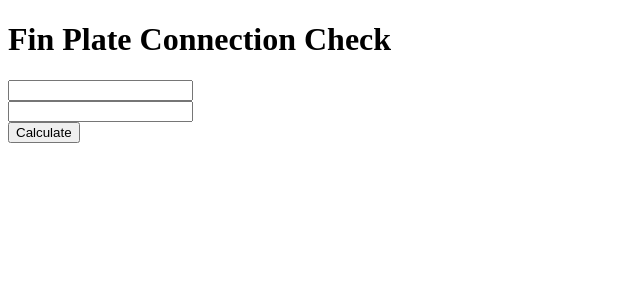
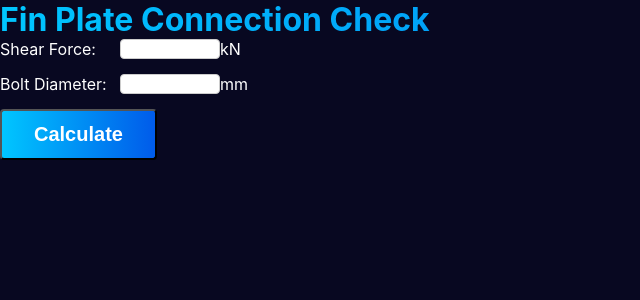
Before and after one commit to BillyNoble2/steelconnections, a Next.js app: page / in a window 1280 px wide. Shown: the top 300 px of the page, without its empty margins (0-640 px from the left). Built offline with nearby package versions, Linux system fonts and the light colour scheme.

Commit message:
style updates

```diff
--- a/src/app/globals.css
+++ b/src/app/globals.css
@@ -1,42 +1,53 @@
 :root {
-  --background: #ffffff;
-  --foreground: #171717;
+  --bg-color: #080821;
+  --text-main: #ffffff;
+  --text-muted: #b0b0d1;
+  --accent-start: #00c6ff;
+  --accent-end: #005bea;
+  --font-stack: 'Inter', system-ui, -apple-system, sans-serif;
+}
+* { margin: 0; padding: 0; box-sizing: border-box; }
+
+body{
+  background-color: #080821;
+  color:#ffffff;
+  font-family: 'Inter', system-ui, -apple-system, sans-serif;
 }
 
-@media (prefers-color-scheme: dark) {
-  :root {
-    --background: #0a0a0a;
-    --foreground: #ededed;
-  }
+.gradient-text {
+  background: linear-gradient(to right, var(--accent-start), var(--accent-end));
+  -webkit-background-clip: text;
+  -webkit-text-fill-color: transparent;
+  font-weight: 700;
 }
 
-html,
-body {
-  max-width: 100vw;
-  overflow-x: hidden;
+
+#inputs{
+  font-family: 'Inter', system-ui, -apple-system, sans-serif;
 }
 
-body {
-  color: var(--foreground);
-  background: var(--background);
-  font-family: Arial;
-  -webkit-font-smoothing: antialiased;
-  -moz-osx-font-smoothing: grayscale;
+.form-row {
+  display: grid;
+  grid-template-columns: 120px 100px 40px; /* label, input, unit */
+  align-items: centre;
+  margin-bottom: 15px;
 }
 
-* {
-  box-sizing: border-box;
-  padding: 0;
-  margin: 0;
+.form-row input {
+  width: 100%; /* fills the middle column */
+  font-size: 16px;
+  border-radius: 4px;
+  border: 1px solid #ccc;
 }
 
-a {
-  color: inherit;
-  text-decoration: none;
+
+.buttons{
+  display: inline-block;
+  background: linear-gradient(to right, var(--accent-start), var(--accent-end));
+  color: white;
+  padding: 12px 32px;
+  border-radius: 4px;
+  font-weight: 600;
+  font-size: 20px;
 }
-
-@media (prefers-color-scheme: dark) {
-  html {
-    color-scheme: dark;
-  }
-}
+.buttons:hover { opacity: 0.9; transform: translateY(-2px); }
--- a/src/app/page.js
+++ b/src/app/page.js
@@ -3,6 +3,7 @@
 import { useState } from 'react';
 import FinPlateForm from '../components/FinPlateForm';
 import Results from '../components/Results';
+import styles from './globals.css'
 
 export default function HomePage() {
   const [inputs, setInputs] = useState({});
@@ -10,7 +11,7 @@ export default function HomePage() {
 
   return (
     <main>
-      <h1>Fin Plate Connection Check</h1>
+      <h1 className='gradient-text'>Fin Plate Connection Check</h1>
 
       <FinPlateForm
         inputs={inputs}
--- a/src/calculations/finPlateChecks.js
+++ b/src/calculations/finPlateChecks.js
@@ -1,2 +1,10 @@
-// For now probably worth only considering beam to column
-// flange. This will keep things simpler.
+// src/calculations/finPlateChecks.js
+
+// This is your "stub" function for today
+export function runFinPlateChecks(inputs) {
+    // For now, just return fixed values
+    return {
+      boltShearUtilisation: 0.75, // dummy utilisation
+      passes: true                 // dummy pass/fail
+    };
+  }
--- a/src/components/FinPlateForm.jsx
+++ b/src/components/FinPlateForm.jsx
@@ -1,3 +1,5 @@
+import { runFinPlateChecks } from "@/calculations/finPlateChecks";
+
 export default function FinPlateForm({ inputs, setInputs, setResults }) {
   function handleChange(e) {
     setInputs({
@@ -13,11 +15,20 @@ export default function FinPlateForm({ inputs, setInputs, setResults }) {
 
   return (
     <>
+      <div className="form-row">
+      <label>Shear Force:</label>
       <input name="shear" onChange={handleChange} />
-      <br />
-      <input name="boltDiameter" onChange={handleChange} />
-      <br />
-      <button onClick={handleSubmit}>Calculate</button>
+      <span>kN</span>
+      </div>
+
+      <div className="form-row">
+        <label>Bolt Diameter:</label>
+        <input name="boltDiameter" onChange={handleChange} />
+        <span>mm</span>
+      </div>
+
+      <button className="buttons" onClick={handleSubmit}>Calculate</button>
+
     </>
   );
 }
```
Also changed, not shown: src/app/page.module.css (+5 -140 lines).
